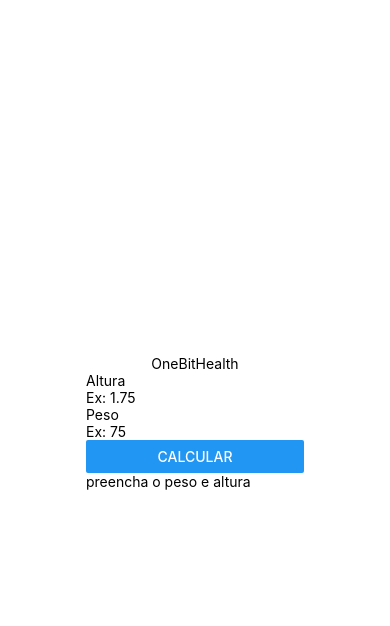
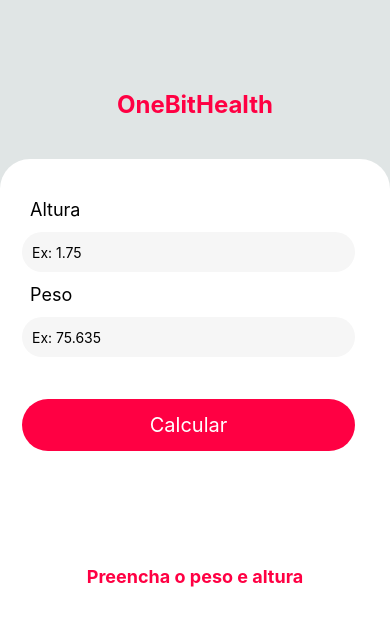
Before and after one commit to DevLuizin/ProjetoOne, a React Native app: screen / in a window 390 px wide. Shown: the top 626 px of the page. Built offline with nearby package versions, Linux system fonts and the light colour scheme.

Commit message:
Estilização-do-App

```diff
--- a/App.js
+++ b/App.js
@@ -1,13 +1,13 @@
 import React from 'react';
 import { StyleSheet, View } from 'react-native';
 import Title from './src/components/Title/'
-import Main from './src/components/Main/'
+import Form from './src/components/Form/'
 
 export default function App() {
   return (
     <View style={styles.container}>
       <Title/>
-      <Main/>
+      <Form/>
     </View>
   );
 }
@@ -15,8 +15,7 @@
 const styles = StyleSheet.create({
   container: {
     flex: 1,
-    backgroundColor: '#fff',
-    alignItems: 'center',
-    justifyContent: 'center',
+    backgroundColor: '#e0e5e5',
+    paddingTop:80,
   }
 });
--- a/src/components/Form/Resultimc/index.js
+++ b/src/components/Form/Resultimc/index.js
@@ -1,12 +1,13 @@
 import React from "react"
 import { View, Text } from "react-native"
-import { clickProps } from "react-native-web/dist/cjs/modules/forwardedProps";
+import styles from "./style";
+
 
 export default function ResultImc(props){
     return(
-        <View>
-            <Text>{props.messageResultImc}</Text>
-            <Text>{props.resultImc}</Text>
+        <View style={styles.resultImc}>
+            <Text style={styles.information}>{props.messageResultImc}</Text>
+            <Text style={styles.numberImc}>{props.resultImc}</Text>
         </View>
         );
 }
--- /dev/null
+++ b/src/components/Form/Resultimc/style.js
@@ -0,0 +1,24 @@
+import { StyleSheet } from "react-native"
+
+const styles = StyleSheet.create({
+    resultImc: {
+        flex:1,
+        marginTop: 15,
+        paddingTop: 60,
+        borderRadius: 50,
+        alignItems: "center",
+        width: "100%",
+    },
+    numberImc: {
+        fontSize: 48,
+        color: "#FF0043",
+        fontWeight:"bold",
+    },
+    information: {
+        fontSize:18,
+        color: "#FF0043",
+        fontWeight:"bold",
+    },
+});
+
+export default styles
--- a/src/components/Form/index.js
+++ b/src/components/Form/index.js
@@ -1,5 +1,6 @@
 import React, { useState } from "react"
-import { View, Text, TextInput, Button } from "react-native"
+import { View, Text, TextInput, TouchableOpacity, TouchableOpacityBase } from "react-native"
+import styles from "./style";
 import ResultImc from "./Resultimc";
 
 
@@ -7,7 +8,7 @@
 
 const [height, setHeight]= useState(null)
 const [weight, setWeight]= useState(null)
-const [messageImc, setMessageImc]= useState("preencha o peso e altura");
+const [messageImc, setMessageImc]= useState("Preencha o peso e altura");
 const [imc, setImc]= useState(null)
 const [textButton, setTextButton]= useState("Calcular")
 
@@ -26,32 +27,38 @@
     }
     setImc(null)
     setTextButton("Calcular")
-    setMessageImc("preencha o peso e altura")
+    setMessageImc("Preencha o peso e altura")
 }
 
     return(
-        <View>
-            <View>
+        <View style={styles.formContext}>
+            <View style={styles.form}>
 
-                <Text>Altura</Text>
+                <Text style={styles.formLabel}>Altura</Text>
                 <TextInput
+                style={styles.input}
                 onChangeText={setHeight}
                 value={height}
                 placeholder="Ex: 1.75"
                 keyboardType="numeric"
                 />
 
-                <Text>Peso</Text>
+                <Text style={styles.formLabel}>Peso</Text>
                 <TextInput
+                style={styles.input}
                 onChangeText={setWeight}
                 value={weight}
-                placeholder="Ex: 75"
+                placeholder="Ex: 75.635"
                 keyboardType="numeric"
                 />
-                <Button
-                onPress={() => validationImc()}
-                title={textButton}
-                />
+                <TouchableOpacity
+                style={styles.buttonCalculator}
+                onPress={() =>
+                    validationImc()
+                }
+                >
+                    <Text style={styles.textButtonCalculator}>{textButton}</Text>
+                </TouchableOpacity>
             </View>
             <ResultImc messageResultImc={messageImc} resultImc={imc} />
         </View>
--- /dev/null
+++ b/src/components/Form/style.js
@@ -0,0 +1,50 @@
+import { StyleSheet } from "react-native"
+
+const styles = StyleSheet.create({
+    formContext: {
+        width: "100%",
+        height: "100%",
+        bottom:0,
+        backgroundColor:"#ffffff",
+        alignItems: "center",
+        borderTopLeftRadius:30,
+        borderTopRightRadius:30,
+        marginTop:30,
+    },
+    form: {
+        width:"100%",
+        height: "auto",
+        marginTop:30,
+        padding: 10,
+    },
+    formLabel: {
+        color:"#000000",
+        fontSize:18,
+        paddingLeft: 20,
+    },
+    input: {
+        width: "90%",
+        borderRadius:50,
+        backgroundColor:"#f6f6f6",
+        height:40,
+        margin:12,
+        paddingLeft:10,
+    },
+    buttonCalculator: {
+        borderRadius: 50,
+        alignItems: "center",
+        justifyContent:"center",
+        width:"90%",
+        backgroundColor:"#FF0043",
+        paddingTop: 14,
+        paddingBottom: 14,
+        marginLeft: 12,
+        margin:30,
+    },
+    textButtonCalculator:{
+        fontSize: 20,
+        color: "#ffffff",
+    },
+});
+
+export default styles
--- a/src/components/Main/index.js
+++ /dev/null
@@ -1,11 +0,0 @@
-import React from "react"
-import { View } from "react-native"
-import Form from "../Form/"
-
-export default function Main(){
-    return(
-        <View>
-            <Form/>
-        </View>
-        );
-}
--- a/src/components/Title/index.js
+++ b/src/components/Title/index.js
@@ -1,10 +1,11 @@
 import React from "react"
 import { View, Text } from "react-native"
+import styles from "./style"
 
 export default function Title(){
     return(
-        <View>
-            <Text>OneBitHealth</Text>
+        <View style={styles.boxTitle}>
+            <Text style={styles.textTitle}>OneBitHealth</Text>
         </View>
         );
 }
--- /dev/null
+++ b/src/components/Title/style.js
@@ -0,0 +1,16 @@
+import { StyleSheet } from "react-native"
+
+const styles = StyleSheet.create({
+    boxTitle: {
+        alignItems: "center",
+        justifyContent: "center",
+        padding:10,
+    },
+    textTitle:{
+        color: "#FF0043",
+        fontSize:24,
+        fontWeight:"bold",
+    },
+});
+
+export default styles
```
